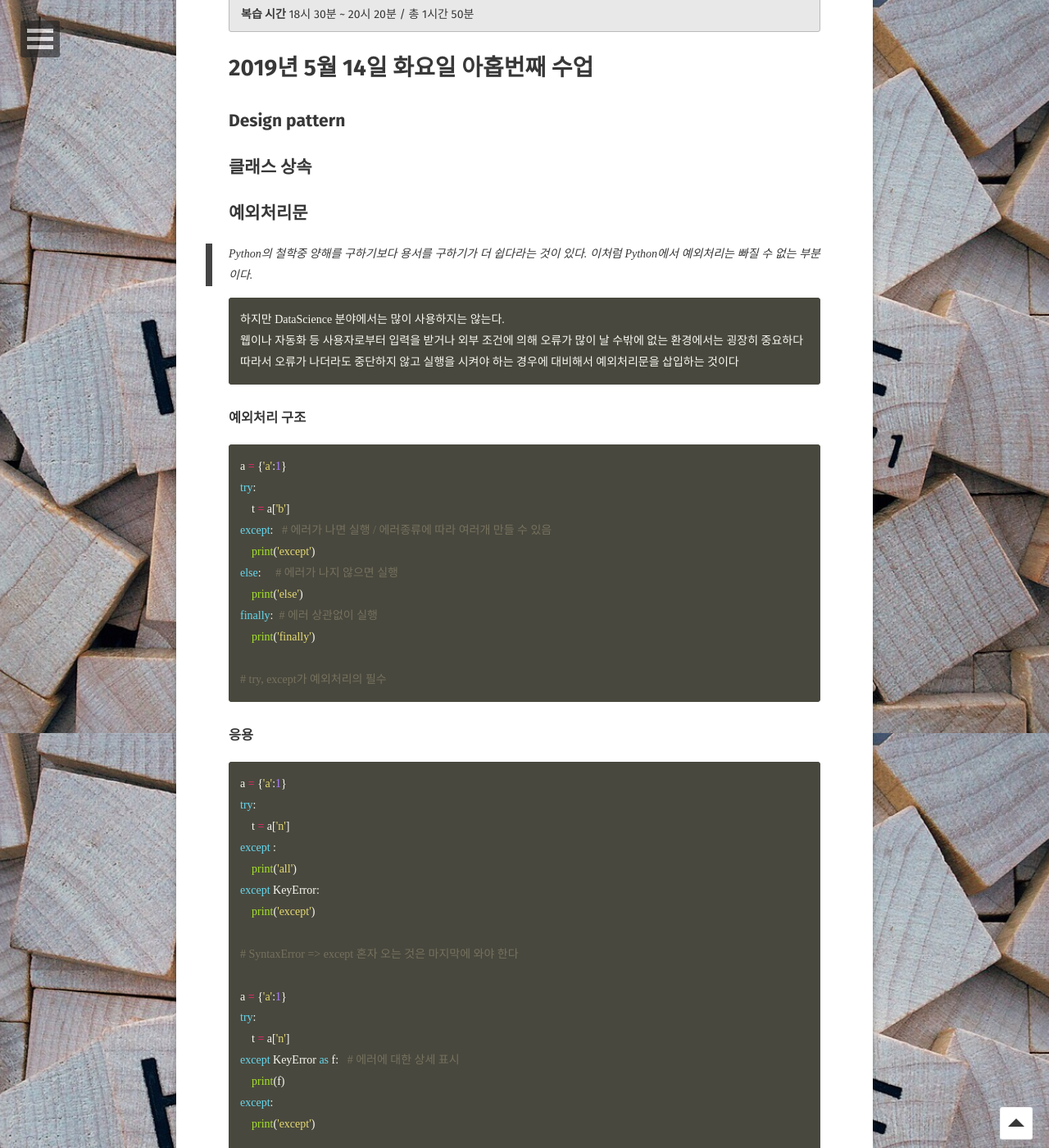
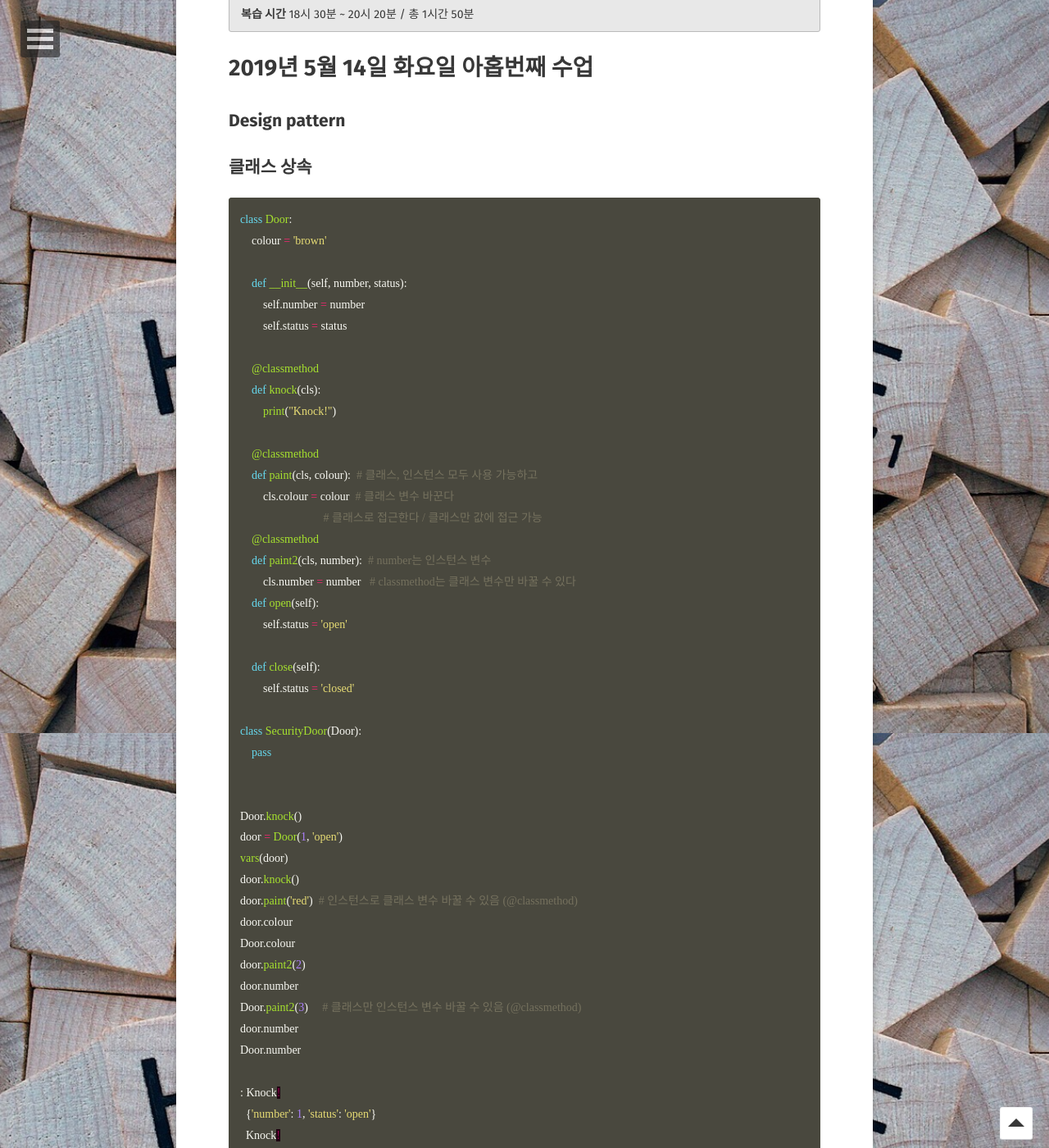
Before and after one commit to Jungjihyuk/JH_Life, a Jekyll site: the page built from _posts/2019-04-29-AILecture.md, in a window 1280 px wide and 1400 px high, scrolled down 43206 px. Shown: the whole window at 82% size. Built offline with Jekyll 4.4.1, drawn with Linux system fonts in a browser that asks for light colours; some web fonts are replaced; comment, search, counter and statistics services are not loaded; some of the changed text lies outside the part shown.

Commit message:
9일차 복습 보류

````diff
--- a/_posts/2019-04-29-AILecture.md
+++ b/_posts/2019-04-29-AILecture.md
@@ -1741,6 +1741,72 @@ c.f 패키지는 소문자로 구성한다
 
 ## 클래스 상속
 
+```python
+class Door:
+    colour = 'brown'
+
+    def __init__(self, number, status):
+        self.number = number
+        self.status = status
+
+    @classmethod
+    def knock(cls):
+        print("Knock!")
+
+    @classmethod
+    def paint(cls, colour):  # 클래스, 인스턴스 모두 사용 가능하고
+        cls.colour = colour  # 클래스 변수 바꾼다
+                             # 클래스로 접근한다 / 클래스만 값에 접근 가능
+    @classmethod
+    def paint2(cls, number):  # number는 인스턴스 변수
+        cls.number = number   # classmethod는 클래스 변수만 바꿀 수 있다
+    def open(self):
+        self.status = 'open'
+
+    def close(self):
+        self.status = 'closed'
+
+class SecurityDoor(Door):
+    pass
+
+
+Door.knock()
+door = Door(1, 'open')
+vars(door)
+door.knock()
+door.paint('red')  # 인스턴스로 클래스 변수 바꿀 수 있음 (@classmethod)
+door.colour
+Door.colour
+door.paint2(2)
+door.number
+Door.paint2(3)     # 클래스만 인스턴스 변수 바꿀 수 있음 (@classmethod)
+door.number
+Door.number
+
+: Knock!
+  {'number': 1, 'status': 'open'}
+  Knock!
+  'red'
+  'red'
+  1
+  1
+  3
+```
+
+### 클래스를 상속 받으면 원래 클래스 변수를 공유한다
+
+**※ 메모리 번지를 공유 **
+
+```python
+sdoor = SecurityDoor(1, 'closed')
+
+print(SecurityDoor.colour is Door.colour)
+print(sdoor.colour is Door.colour)
+
+:True
+ True
+```
+
 
 ## 예외처리문
 
@@ -1835,5 +1901,8 @@ AssertionError
 # 파이썬에서는 오버로딩이 지원되지 않아 같은 이름의 메소드를 정의할경우 재할당이 된다
 ```
 
-**복습 시간**  17시 30분 ~  19시/ 총
-{: .notice}
+**Mangling** 맹글링은 소스 코드에서 선언된 함수 또는 변수의 이름을 컴파일 단계에서 컴파일러가 일정한 규칙을 가지고 변형하는 것을 말한다. 이는 보통 객체 지향에서 오버로딩시 함수의 이름이 같고 파라미터만 다를때 알아서 구별할 수 있도록 하는데 사용된다.
+{: .notice}
+
+**복습 시간**  17시 30분 ~  19시, 20시 ~ / 총
+{: .notice}
````
